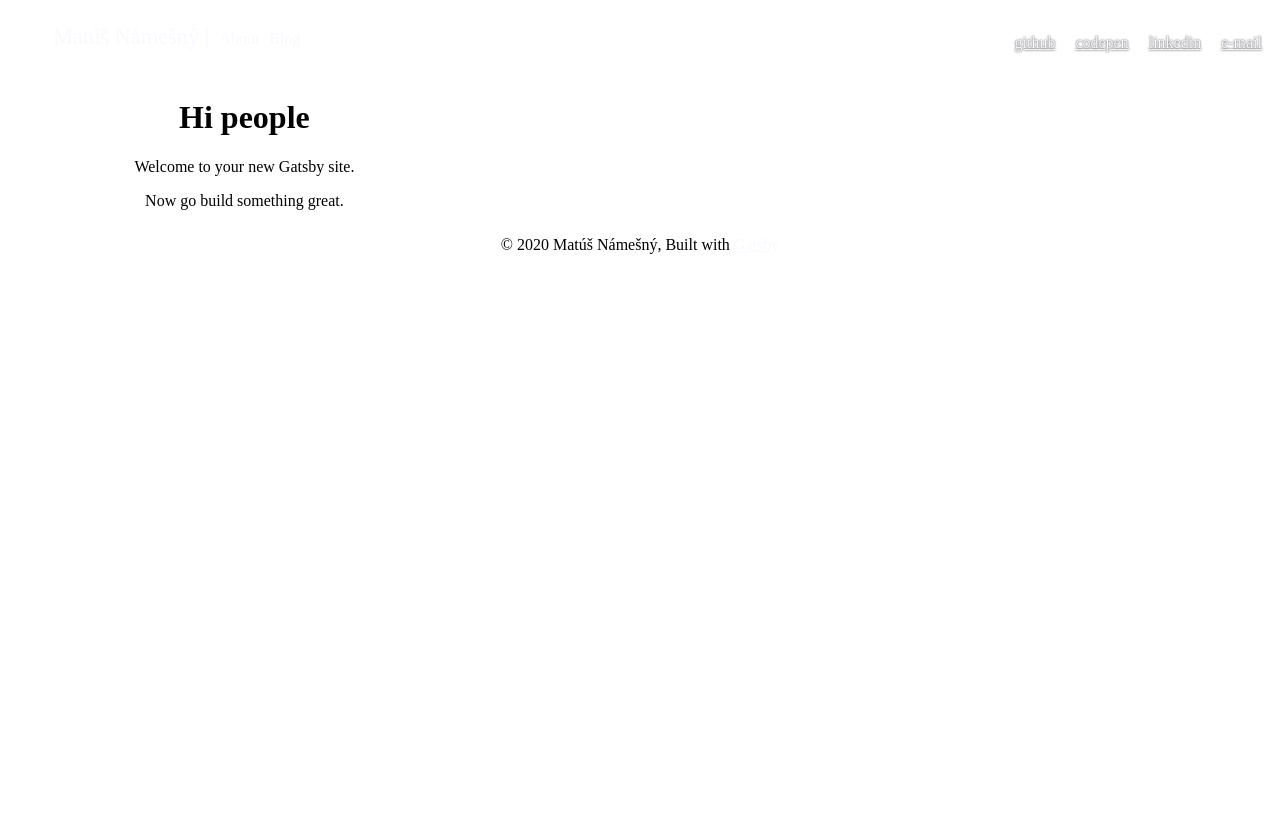
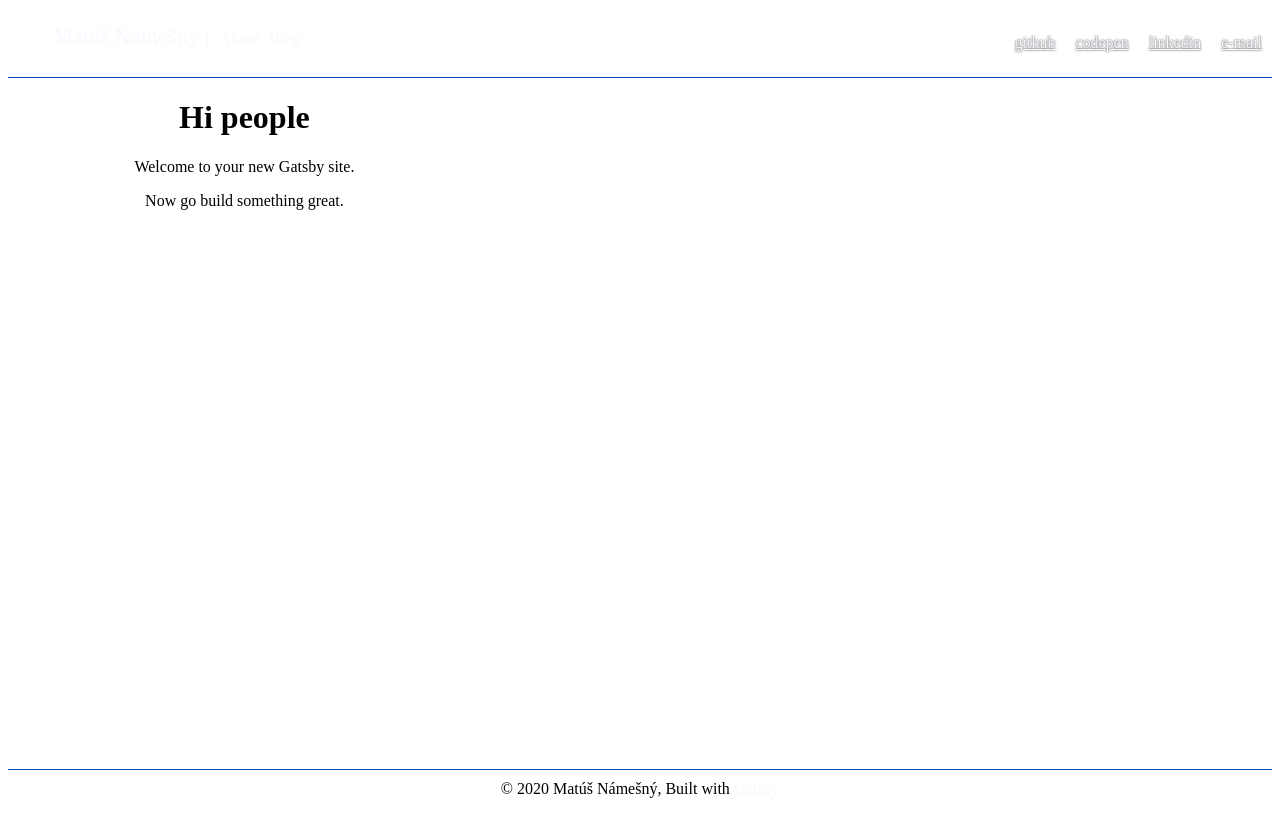
Before and after one commit to LordMathis/namesny.com, a Gatsby site: page / in a window 1280 px wide. Built offline with nearby package versions, Linux system fonts and the light colour scheme; Gatsby itself is replaced by a stand-in of ours.

Commit message:
Finish layout

```diff
--- a/src/components/layout.js
+++ b/src/components/layout.js
@@ -37,10 +37,12 @@ const Layout = ({ children, title }) => {
         socialNames={data.site.siteMetadata.social.names}
         socialLinks={data.site.siteMetadata.social.links}
         email={data.site.siteMetadata.email} />
-      <div className={styles.content}>
-        <main>{children}</main>
+      <div className={styles.flexWrapper}>
+        <div className={styles.content}>
+          <main>{children}</main>
+        </div>
+        <Footer authorName={data.site.siteMetadata.author}/>
       </div>
-      <Footer authorName={data.site.siteMetadata.author}/>
     </>
   )
 }
--- a/src/styles/footer.module.scss
+++ b/src/styles/footer.module.scss
@@ -3,6 +3,7 @@
 .footer {
   padding: 10px;
   text-align: center;
+  border-top: 1px solid $blue;
 }
 
 .link {
--- a/src/styles/header.module.scss
+++ b/src/styles/header.module.scss
@@ -2,6 +2,9 @@
 
 .header {
   overflow: auto;
+  border-bottom: 1px solid $blue;
+  height: 70px;
+  box-sizing: border-box;
 }
 
 .links {
--- a/src/styles/layout.module.scss
+++ b/src/styles/layout.module.scss
@@ -9,3 +9,10 @@
     display: flex;
   }
 }
+
+.flexWrapper {
+  display: flex;
+  min-height: calc(100vh - 70px);
+  flex-direction: column;
+  justify-content: space-between;
+}
```
